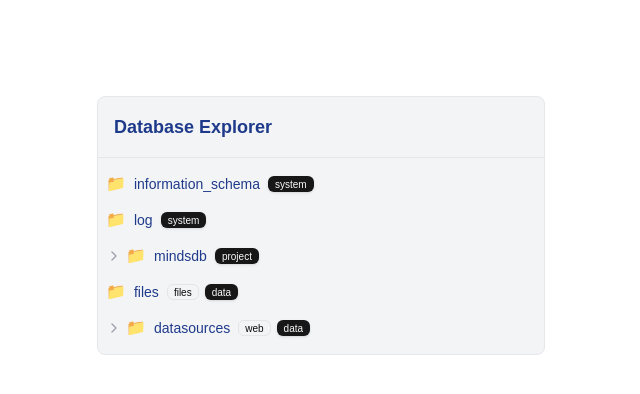
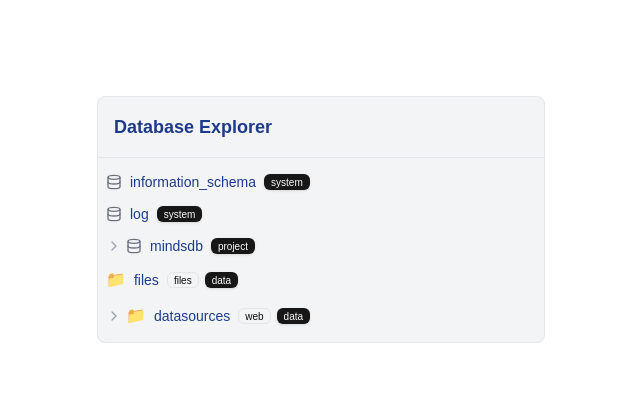
Before and after one commit to ricarellano/database-explorer, a Next.js app: page / in a window 1280 px wide. Shown: the top 394 px of the page, without its empty margins (319-959 px from the left). Built offline with nearby package versions, Linux system fonts and the light colour scheme.

Commit message:
add custom icons

```diff
--- a/src/app/page.tsx
+++ b/src/app/page.tsx
@@ -14,11 +14,20 @@
     }
   }
 
+  const customIcons = {
+    'db-system': <Database className="w-4 h-4" />,
+    'db-project': <Database className="w-4 h-4" />,
+    'table-model': <Table className="w-4 h-4" />,
+    'table-view': <Eye className="w-4 h-4" />,
+    'table-agent': <Bot className="w-4 h-4" />,
+  }
+
   return (
     <main className="flex min-h-screen flex-col items-center justify-between p-24">
       <DatabaseExplorer
         data={data}
         theme={customTheme}
+        customIcons={customIcons}
         initialExpandedNodes={['2']}
       />
     </main>
```
